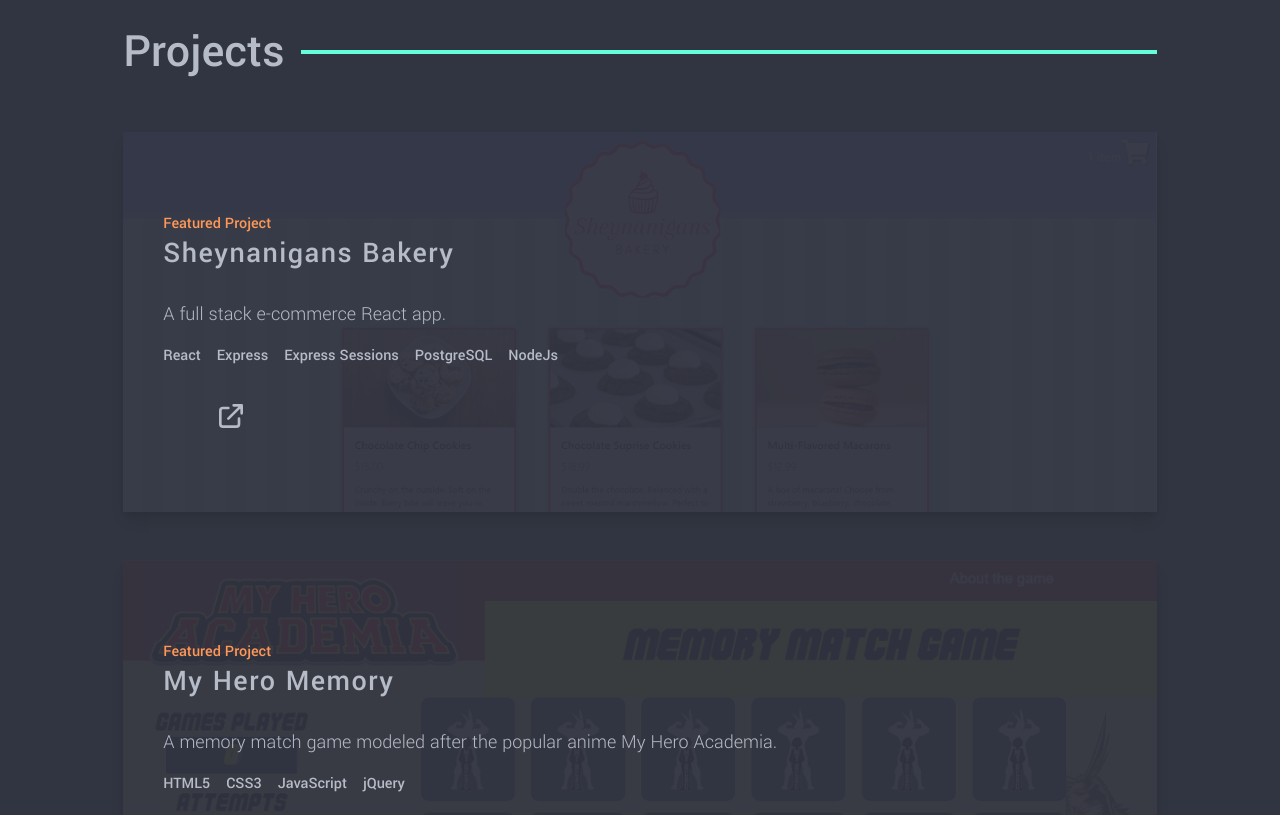
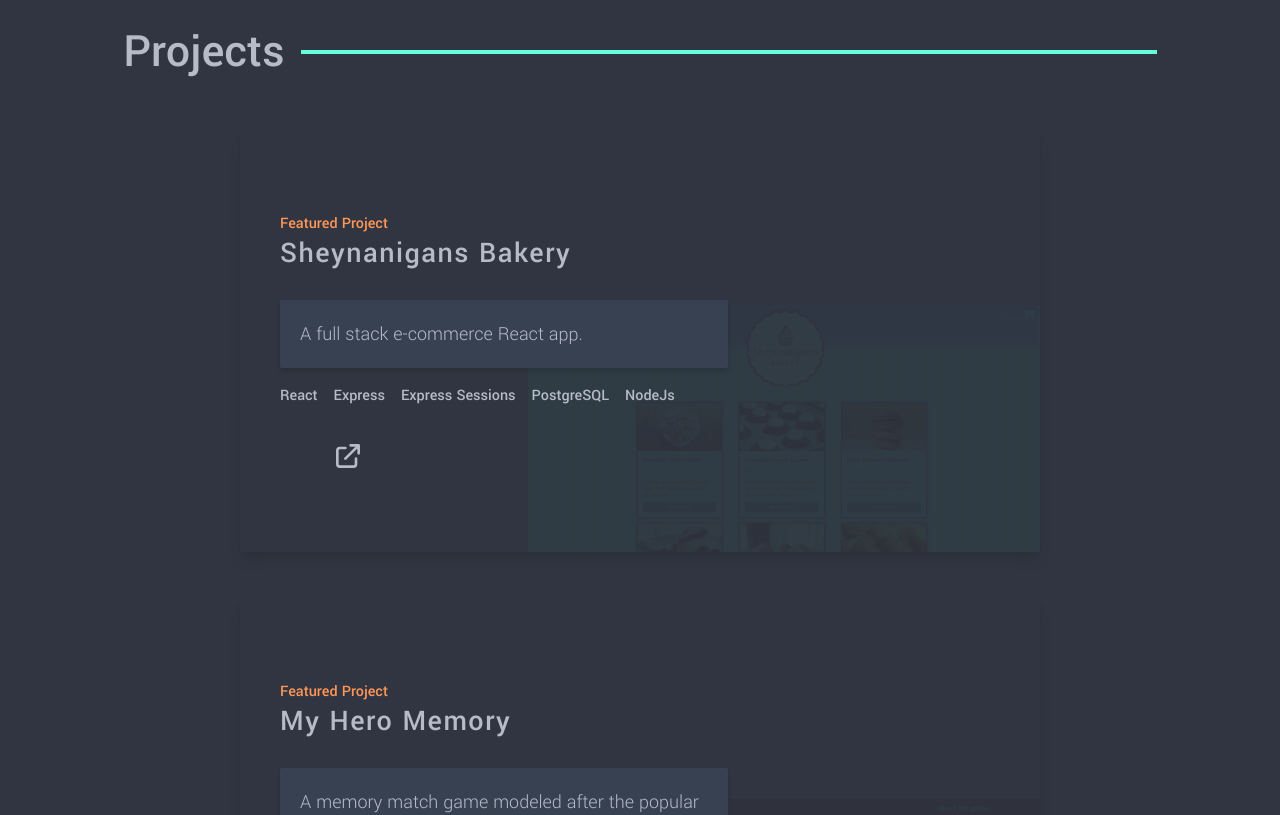
Before and after one commit to luciousmc/portfolio_v2, a Next.js app: page / in a window 1280 px wide. Shown: the part 1800-2615 px from the top of the page. Built offline with nearby package versions, Linux system fonts and the light colour scheme; some icons are missing.

Commit message:
feat: add styles for featured desktop view

```diff
--- a/components/FeaturedProject.js
+++ b/components/FeaturedProject.js
@@ -9,20 +9,26 @@ function FeaturedProject() {
     <div>
       {featured.map(
         ({ name, description, repo_link, live_link, project_img, tech }) => (
-          <div key={name} className='relative max-w-600px shadow-lg mt-5 mb-12'>
-            <div className='absolute opacity-[4%] top-0 left-0 right-0 bottom-0 z-[-1]'>
+          <div
+            key={name}
+            className='relative max-w-[800px] shadow-lg mt-5 mb-12 m-auto'
+          >
+            <div className='absolute opacity-[10%] w-full h-full right-0 bottom-0 md:h-auto md:w-[40vw] md:bottom-0 z-[-1] cursor-pointer md:hover:filter md:brightness-50 md:hover:opacity-100 transition-opacity duration-200'>
               <img
-                className='w-full h-full object-cover object-left-top'
+                className='w-full h-full object-cover md:h-[90%] md:object-contain object-left-top'
                 src={project_img}
                 alt={`${name} Image`}
               />
+              <div className='hidden md:block md:absolute md:inset-0 md:bg-neon md:mix-blend-multiply md:hover:bg-transparent' />
             </div>
             <div className='px-10 py-20 z-50'>
-              <h3 className='text-accent'>Featured Project</h3>
-              <h4 className='text-3xl tracking-wider hover:text-neon'>
+              <p className='text-accent'>Featured Project</p>
+              <h3 className='text-3xl tracking-wider hover:text-neon'>
                 <Link href={live_link}>{name}</Link>
-              </h4>
-              <p className='mt-7 mb-4 text-xl font-light'>{description}</p>
+              </h3>
+              <p className='mt-7 mb-4 text-xl font-light md:p-5 md:bg-gray-700 md:shadow-md md:max-w-md md:rounded-sm'>
+                {description}
+              </p>
               <ul className='flex gap-4 flex-wrap'>
                 {tech.map((item, i) => (
                   <li key={i}>{item}</li>
--- a/details/featured-projects.js
+++ b/details/featured-projects.js
@@ -1,3 +1,5 @@
+const IMG_PATH = '/images/projects';
+
 export default [
   {
     name: 'Sheynanigans Bakery',
@@ -5,7 +7,7 @@ export default [
     tech: ['React', 'Express', 'Express Sessions', 'PostgreSQL', 'NodeJs'],
     live_link: 'http://sheynanigans.marlonclay.com',
     repo_link: 'http://github.com/luciousmc/sheynanigans-bakery',
-    project_img: '/images/projects/sheynanigans_preview.png',
+    project_img: `${IMG_PATH}/sheynanigans_preview.png`,
   },
   {
     name: 'My Hero Memory',
@@ -14,7 +16,7 @@ export default [
     tech: ['HTML5', 'CSS3', 'JavaScript', 'jQuery'],
     live_link: 'https://my-hero-memory.marlonclay.com',
     repo_link: 'https://github.com/luciousmc/my-hero-memory',
-    project_img: '/images/projects/my-hero-memory-preview.png',
+    project_img: `${IMG_PATH}/my-hero-memory-preview.png`,
   },
   {
     name: 'Slack Clone',
@@ -23,7 +25,7 @@ export default [
     tech: ['React', 'Redux', 'Firebase', 'Styled Components'],
     live_link: 'https://r-slack-clone.web.app',
     repo_link: 'https://github.com/luciousmc/r-slack-clone',
-    project_img: '/images/projects/slack-preview.png',
+    project_img: `${IMG_PATH}/slack-preview.png`,
   },
 ];
 
```
